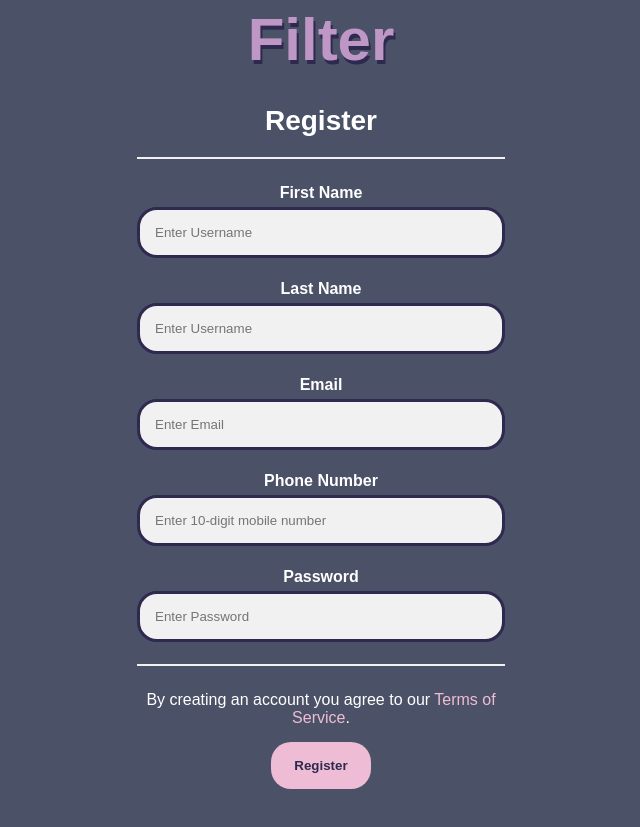
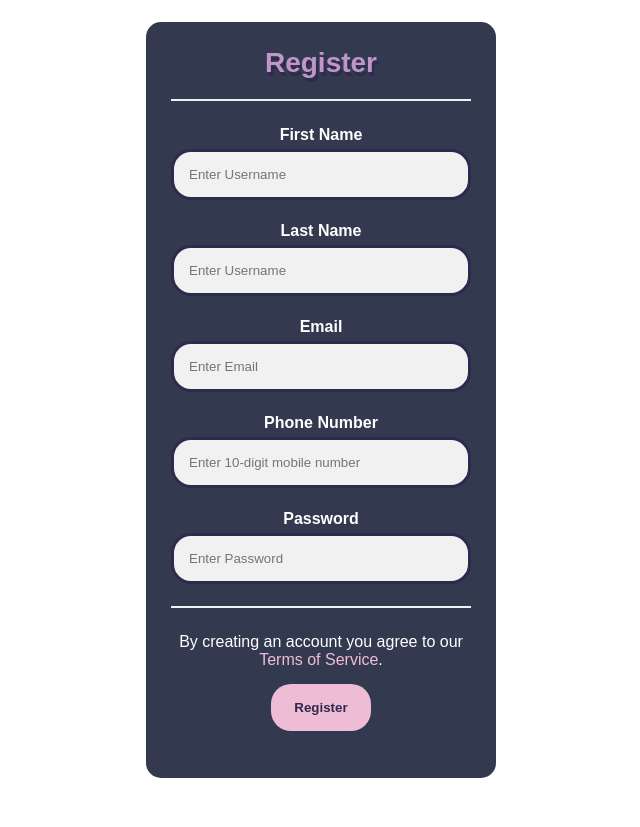
Before and after one commit to AdamWittmann/DatingApp, a Flask app: page /signup in a window 1280 px wide. Shown: the whole page, without its empty margins (319-959 px from the left). After the commit the page ends 778 px from the top, so only its background shows below. Run offline with Flask 3, Linux system fonts and the light colour scheme.

Commit message:
signup css done

```diff
--- a/project/static/css/signup.css
+++ b/project/static/css/signup.css
@@ -5,7 +5,7 @@
     font-family: Arial, sans-serif;
 }
 
-header {
+/*header {
     font-size: 60px;
     font-weight: bold;
     text-align: center;
@@ -13,7 +13,7 @@ header {
     margin-bottom: 15px;
     color: #BE97C6;
     text-shadow: 2px 4px #2E294E;
-}
+}*/
 
 body {
     display: grid;
@@ -23,7 +23,7 @@ body {
     /* Full height to center vertically */
     color: white;
     justify-content: center;
-    background-color: #4B5267;
+    background-color: white;
 
 }
 
@@ -31,15 +31,21 @@ body form div h1 {
     text-align: center;
     font-size: 28px;
     margin-bottom: 20px;
-    color: white;
+    color: #BE97C6;
     font-weight: bold;
+    text-shadow: 2px 4px #2E294E;
 }
 
 .container {
-    padding: 16px;
+    max-width: 350px;
+    padding: 25px;
+    background-color: #333A50;
+    border-radius: 15px;
+    text-align: center;
+    /*padding: 16px;
     background-color: #4B5267;
     max-width: 400px;
-    text-align: center;
+    text-align: center;*/
 }
 
 .text-box {
--- a/project/templates/signup.html
+++ b/project/templates/signup.html
@@ -5,7 +5,6 @@
   <meta name="viewport" content="width=device-width, initial-scale=1">
   <link rel="stylesheet" href="../static/css/signup.css">
 </head>
-<header>Filter</header>
 
 <body>
   <form method="POST">
```
